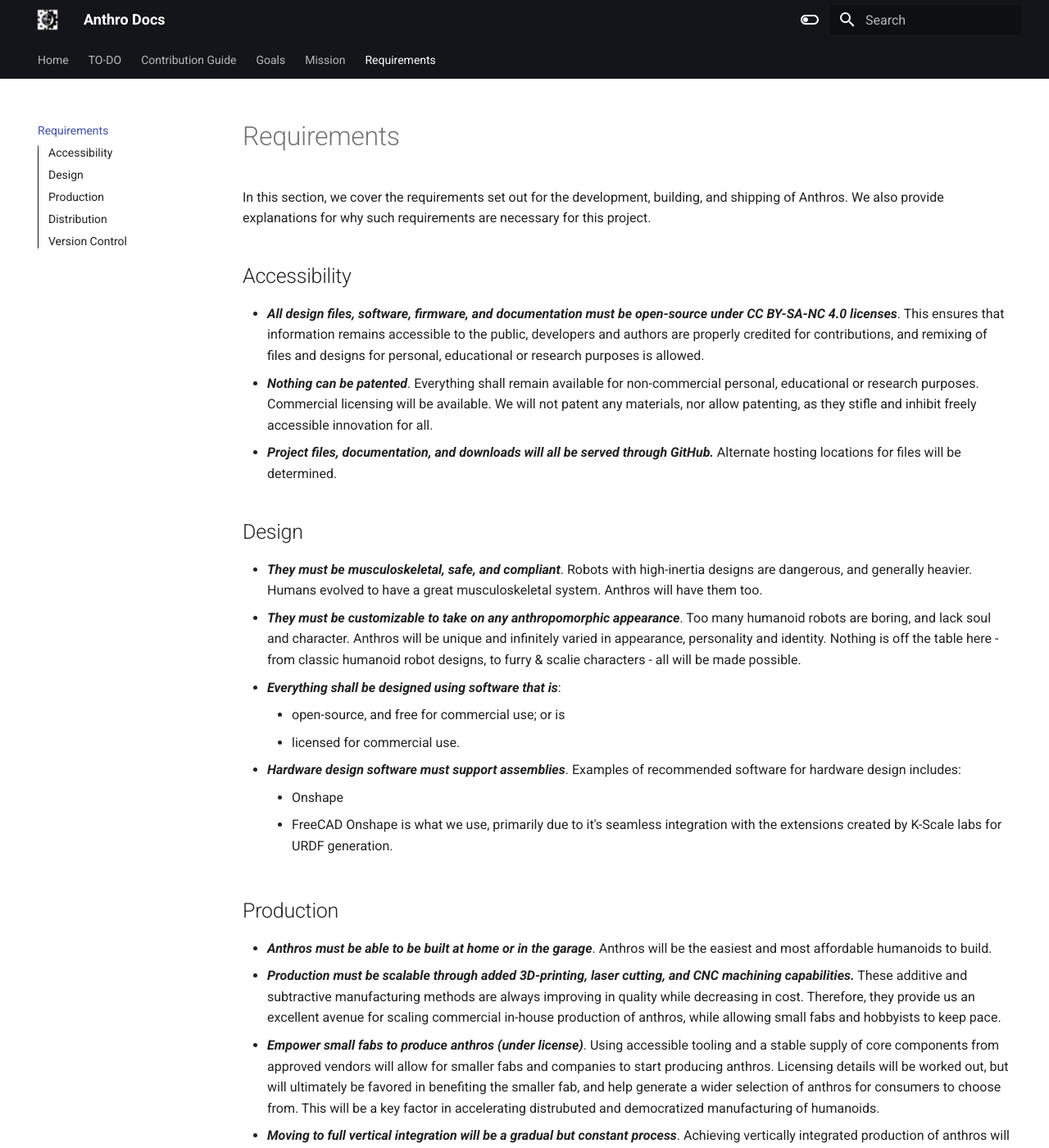
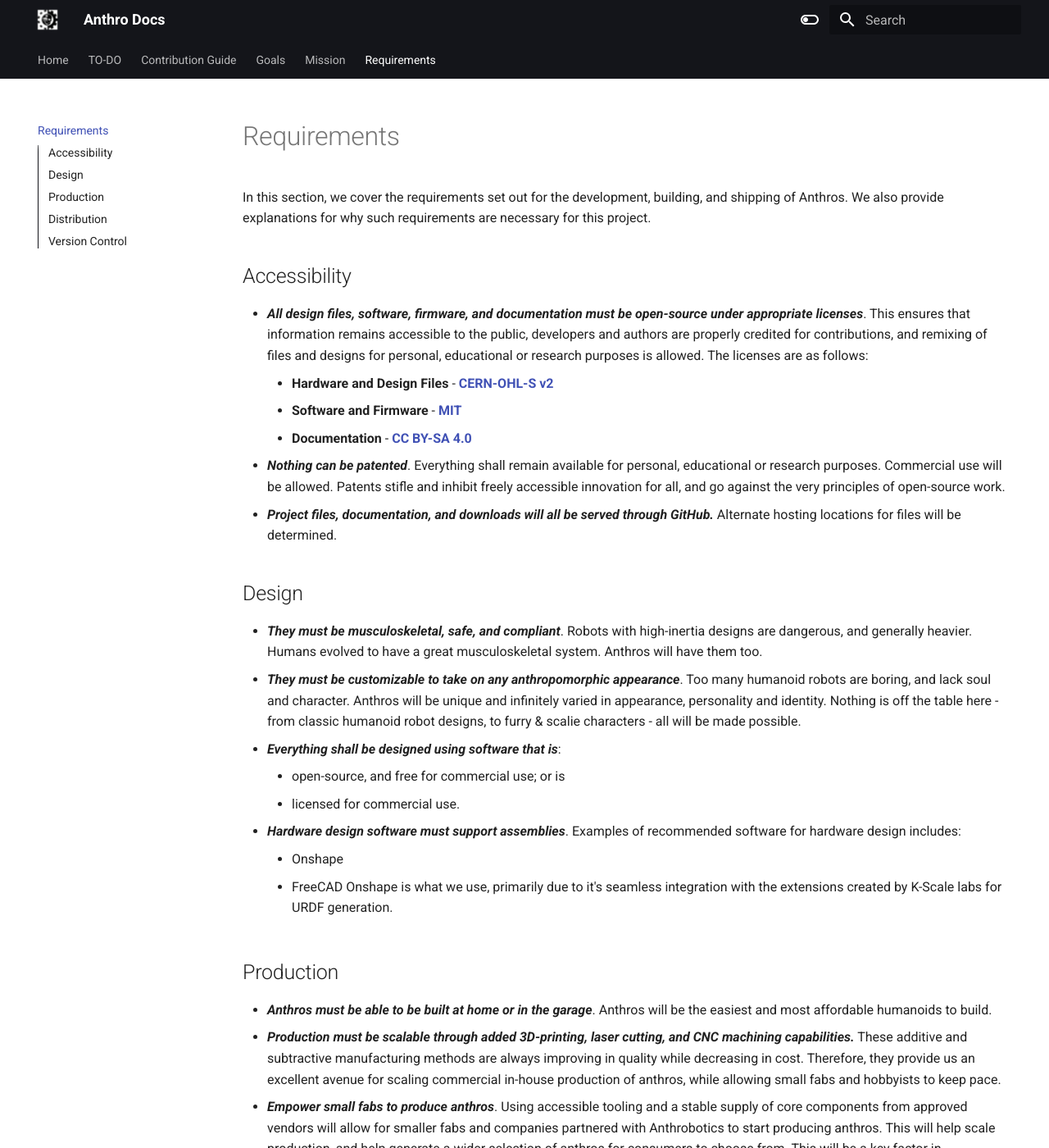
Before and after one commit to Anthrobotics/anthro-docs, an MkDocs documentation site: the page built from docs/requirements.md, in a window 1280 px wide and 1400 px high. Shown: the whole window at 82% size. Built offline with MkDocs 1.6.1 and Material for MkDocs 9.7.7, drawn with Linux system fonts in a browser that asks for light colours; some of the changed text lies outside the part shown.

Commit message:
Update requirements.md
Updated with licensing information

```diff
--- a/docs/requirements.md
+++ b/docs/requirements.md
@@ -4,8 +4,11 @@
 
 ## Accessibility
 
-- ***All design files, software, firmware, and documentation must be open-source under CC BY-SA-NC 4.0 licenses***. This ensures that information remains accessible to the public, developers and authors are properly credited for contributions, and remixing of files and designs for personal, educational or research purposes is allowed.
-- ***Nothing can be patented***. Everything shall remain available for non-commercial  personal, educational or research purposes. Commercial licensing will be available. We will not patent any materials, nor allow patenting, as they stifle and inhibit freely accessible innovation for all.
+- ***All design files, software, firmware, and documentation must be open-source under appropriate licenses***. This ensures that information remains accessible to the public, developers and authors are properly credited for contributions, and remixing of files and designs for personal, educational or research purposes is allowed. The licenses are as follows:
+    - **Hardware and Design Files** - **[CERN-OHL-S v2](https://ohwr.org/cern_ohl_s_v2.pdf)**
+    - **Software and Firmware** - **[MIT](https://opensource.org/license/mit)**
+    - **Documentation** - **[CC BY-SA 4.0](https://creativecommons.org/licenses/by-sa/4.0/)**
+- ***Nothing can be patented***. Everything shall remain available for personal, educational or research purposes. Commercial use will be allowed. Patents stifle and inhibit freely accessible innovation for all, and go against the very principles of open-source work.
 - ***Project files, documentation, and downloads will all be served through GitHub.*** Alternate hosting locations for files will be determined.
 
 ## Design
@@ -25,13 +28,13 @@
 
 - ***Anthros must be able to be built at home or in the garage***. Anthros will be the easiest and most affordable humanoids to build.
 - ***Production must be scalable through added 3D-printing, laser cutting, and CNC machining capabilities.*** These additive and subtractive manufacturing methods are always improving in quality while decreasing in cost. Therefore, they provide us an excellent avenue for scaling commercial in-house production of anthros, while allowing small fabs and hobbyists to keep pace.
-- ***Empower small fabs to produce anthros (under license)***. Using accessible tooling and a stable supply of core components from approved vendors will allow for smaller fabs and companies to start producing anthros. Licensing details will be worked out, but will ultimately be favored in benefiting the smaller fab, and help generate a wider selection of anthros for consumers to choose from. This will be a key factor in accelerating distrubuted and democratized manufacturing of humanoids.
+- ***Empower small fabs to produce anthros***. Using accessible tooling and a stable supply of core components from approved vendors will allow for smaller fabs and companies partnered with Anthrobotics to start producing anthros. This will help scale production, and help generate a wider selection of anthros for consumers to choose from. This will be a key factor in accelerating distrubuted and democratized manufacturing of humanoids.
 - ***Moving to full vertical integration will be a gradual but constant process***. Achieving vertically integrated production of anthros will give us full control and security over our supply chain and quality. This will take time, and therefore, we must take steps to build toward this. Every year, we must produce more critical components in-house, starting with artificial muscles.
 
 ## Distribution
 
 - ***Files will be available on GitHub***. This ties into accessibility, but also for version control, release management, issue tracking, and more.
-- ***Anthros will be sold through our webstore***. We will also sell through other online marketplaces, including the K-Scale Labs online store. As other 3rd-party fabs are stood up, they can also sell their custom anthros (under license).
+- ***Anthros will be sold through our webstore***. We will also sell through other online marketplaces, including the K-Scale Labs online store. As other 3rd-party fabs partnered with Anthrobotics are stood up, they can also sell their custom anthros.
 - ***Anthros sold outside US/CAN must be ITAR compliant***. Some features may have to be removed for sale to the EU and other countries.
 
 ## Version Control
@@ -72,20 +75,19 @@
 - Codes denoting prototype components not yet approved or ready for release will start with the uppercase letter **X** followed by a version number of the prototype.
 - Codes denoting components approved for production and release will be denoted with uppercase letters used in sequence, beginning with **A**. The letters **I, O, Q, X and Z** will be omitted. When the single letters have been exhausted, the revisions following **Y** shall be **AA, AB** through **AY**. Should **AA to AY** be exhausted, the next sequence shall be **BA, BB**, etc. Revision letters shall not exceed two characters. (as per ASME Y14.35M-1997, Section 5)
 
-- ***The following manufactured components entering production for release models will be serialized:
-    - **PCBs**
-    - **Compute Systems**
-    - **Power Supplies**
-    - **Motors**
-    - **Communication Devices (Radios, transceivers, etc.)**
-    - **Interface panels**
-    - **Hard / non-synthetic sensors**
+- ***The following manufactured components entering production for release models will be serialized based on class:
+    - **PCBs (A)**
+    - **Compute Systems (B)**
+    - **Power Supplies (C)**
+    - **Motors (D)**
+    - **Communication Devices (E)**
+    - **Sensors (F)**
 - ***Components matching the above descriptions that are manufactured in-house will be designated a serial number using the following scheme:***
 
 **X-YYYY-ZZZZZZZZ**
 
 Where:
 
-- X is the item code
+- X is the item class (see the list above)
 - Y is the year of production
 - Z is the item number, increasing in value by one for each item produced
```
